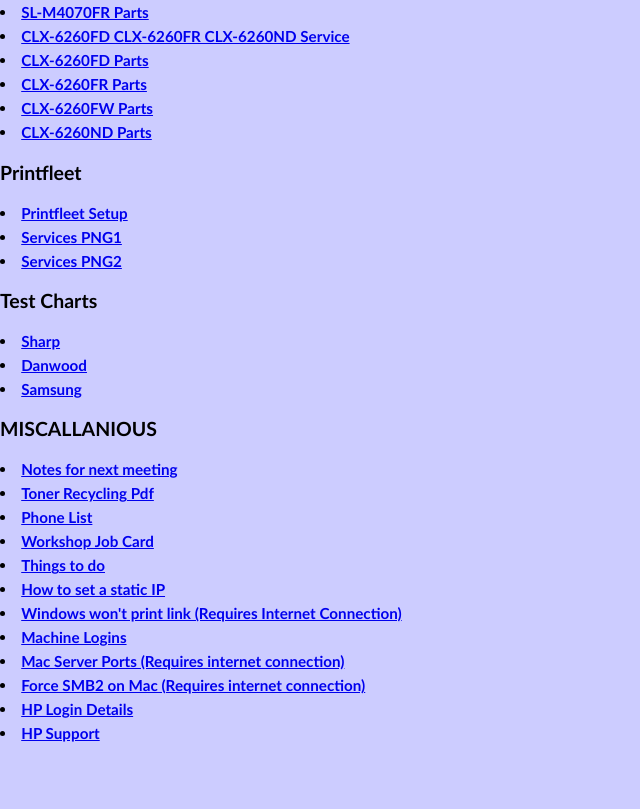
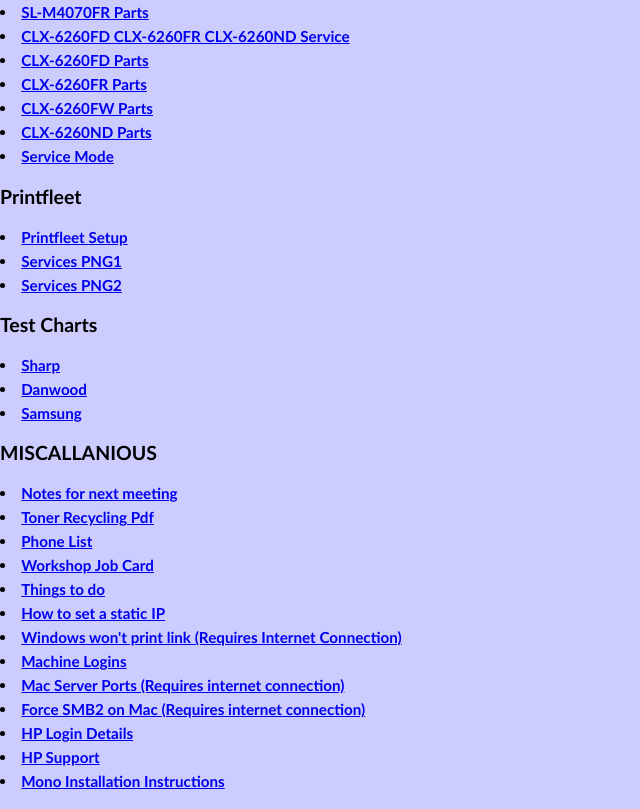
Before and after one commit to rosindubh/HTML, a plain HTML site: page index.html in a window 1280 px wide. Shown: the part 1425-2234 px from the top of the page, without its empty margins (0-640 px from the left). Before the commit the page ends 2186 px from the top, so only its background shows below. Drawn offline with Linux system fonts and the light colour scheme; files that its build step writes are made by us from their sources; files whose address does not match are found by name.

Commit message:
added instructions for mono installation

```diff
--- a/index.html
+++ b/index.html
@@ -120,6 +120,7 @@
       CLX-6260FW Parts<br>
       <li><a href="/media/phil/Phil_Welsby/Manufacturers/Samsung/B2B Technical Product Information/A4 Colour MFP/CLX-6260/CLX-6260ND_SEE_Exploded_View_Parts_List.pdf">
       CLX-6260ND Parts<br>
+      <li><a href="/home/phil/Documents/samsung_service_mode">Service Mode<br>
       </a></li>
     </h3>
 
@@ -170,6 +171,8 @@
       HP Login Details
       <li><a href="/home/phil/Documents/HP_support">
       HP Support
+      <li><a href="/home/phil/Documents/mono_installation.txt">
+      Mono Installation Instructions
     </h3>
       </a></li>
 
```
